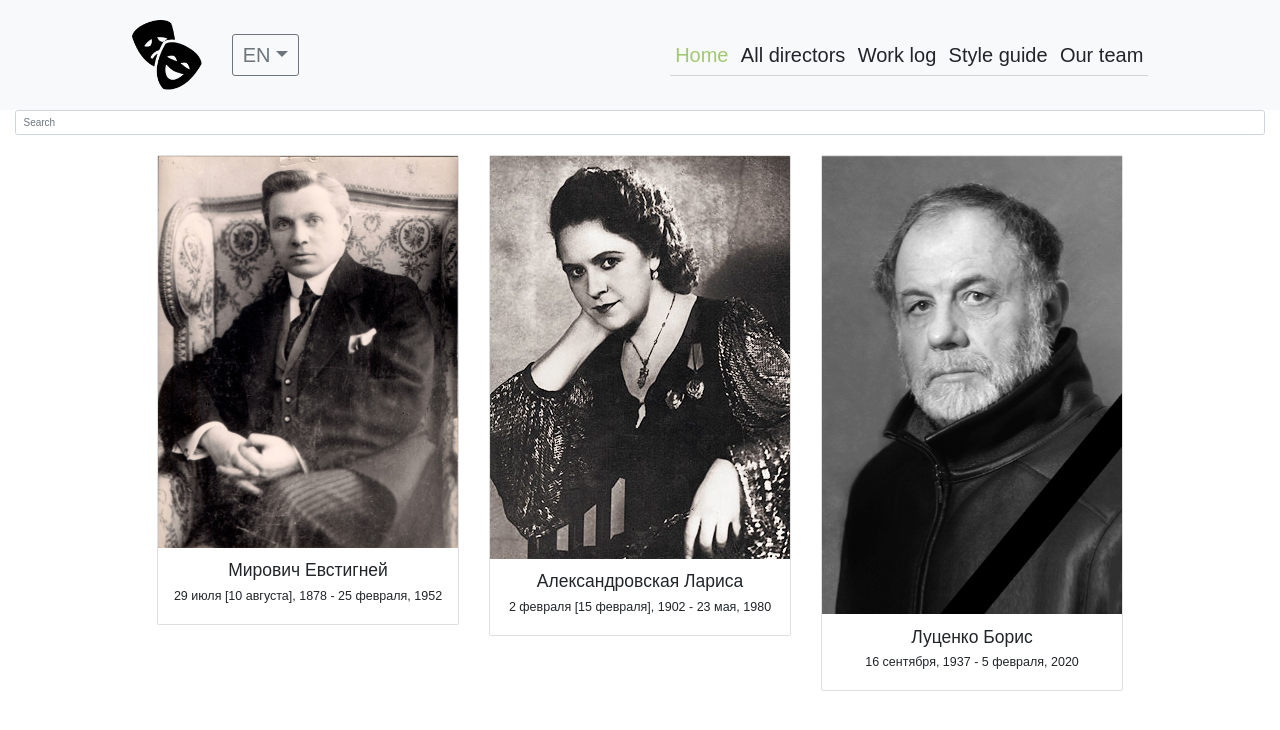
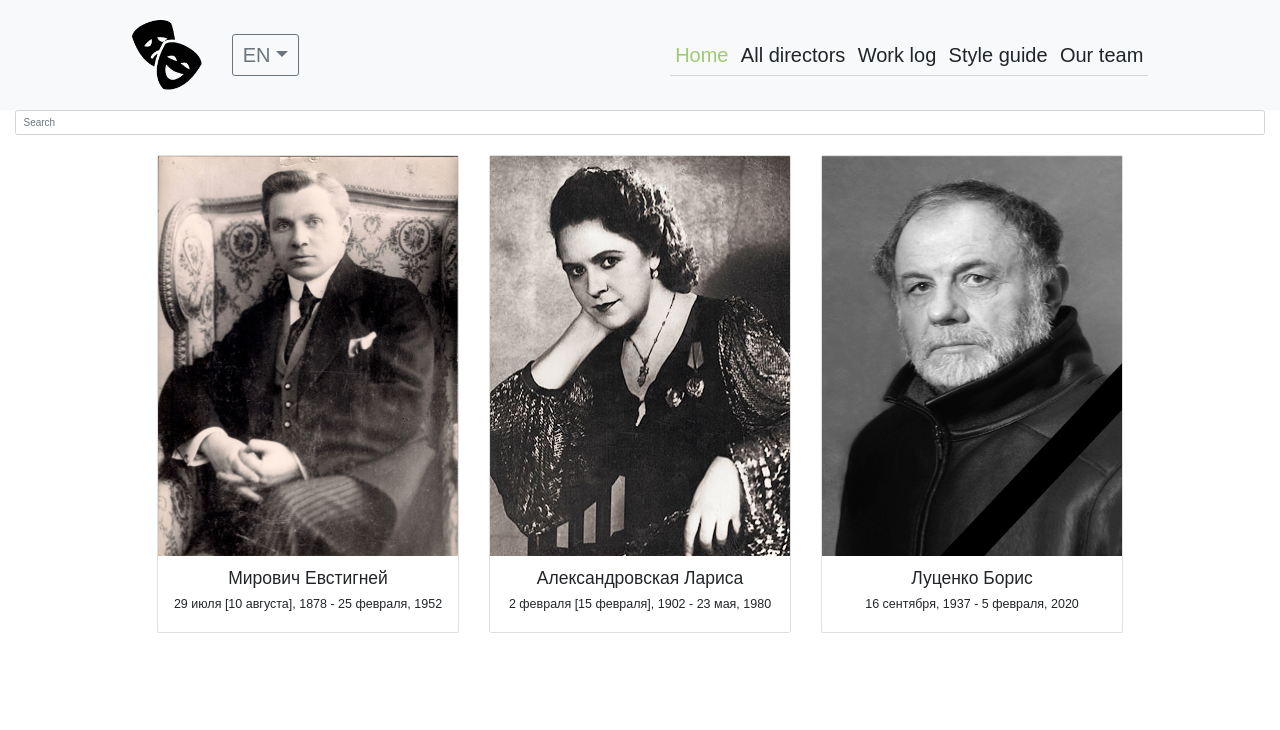
Before and after one commit to rss-group-6/culture-portal, an Angular app: page /allDirectors in a window 1280 px wide. Shown: the top 730 px of the page. Built offline with nearby package versions, Linux system fonts and the light colour scheme; a web font is replaced by a local one.

Commit message:
fix: fix img displaying

```diff
--- a/src/app/directors/components/director-card/director-card.component.html
+++ b/src/app/directors/components/director-card/director-card.component.html
@@ -1,30 +1,8 @@
 <div class="card text-center view overlay zoom">
-  <img src="{{director.photos[0]}}" width="300" height="400" class="img-fluid"
-    alt="{{director.surname +' '+ director.name}}">
+  <img src="{{director.photos[0]}}" width="300" height="400" alt="{{director.surname +' '+ director.name}}">
   <div class="card-body">
     <h3 class="card-title">{{director.surname +' '+ director.name}}</h3>
     <h5 class="card-title">{{director.yearsOfLife}}</h5>
-    <!-- <p class="card-text">{{}}</p> -->
   </div>
   <div class="shading"></div>
 </div>
-
-
-<!--
-<div class="container">
-  <div class="row">
-    <div class="col-sm-4">
-      <div class="card card-hover h-100">
-        <div class="card-body">
-          <i class="fa fa-search fa-5x float-right"></i>
-          <h3 class="card-title">Front</h3>
-          <p class="card-text">With supporting text below as a natural lead-in to additional content.</p>
-          <div class="reveal bg-warning p-2">
-            This is hidden until card in hovered!
-          </div>
-        </div>
-      </div>
-    </div>
-  </div>
-</div>
--->
```
